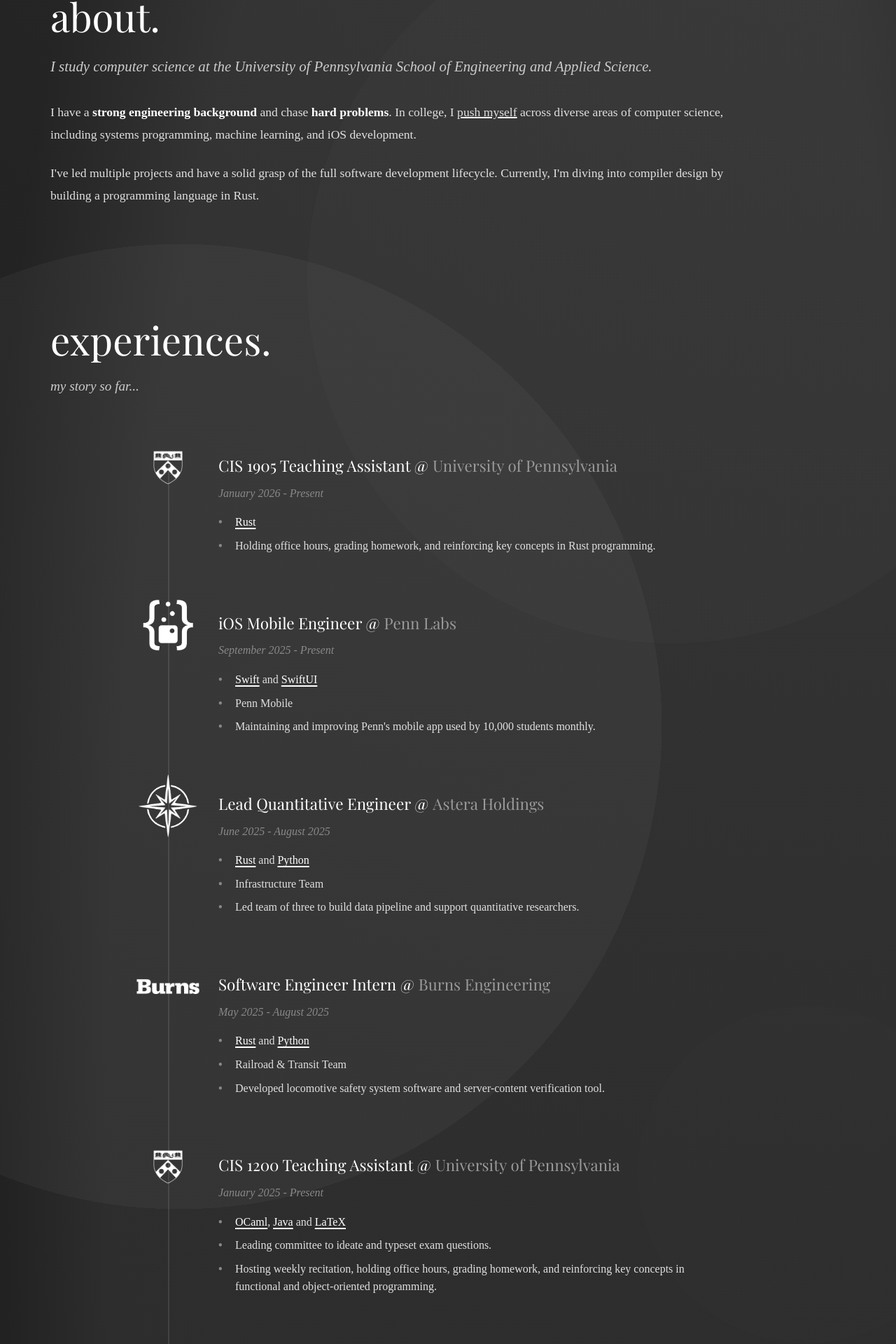
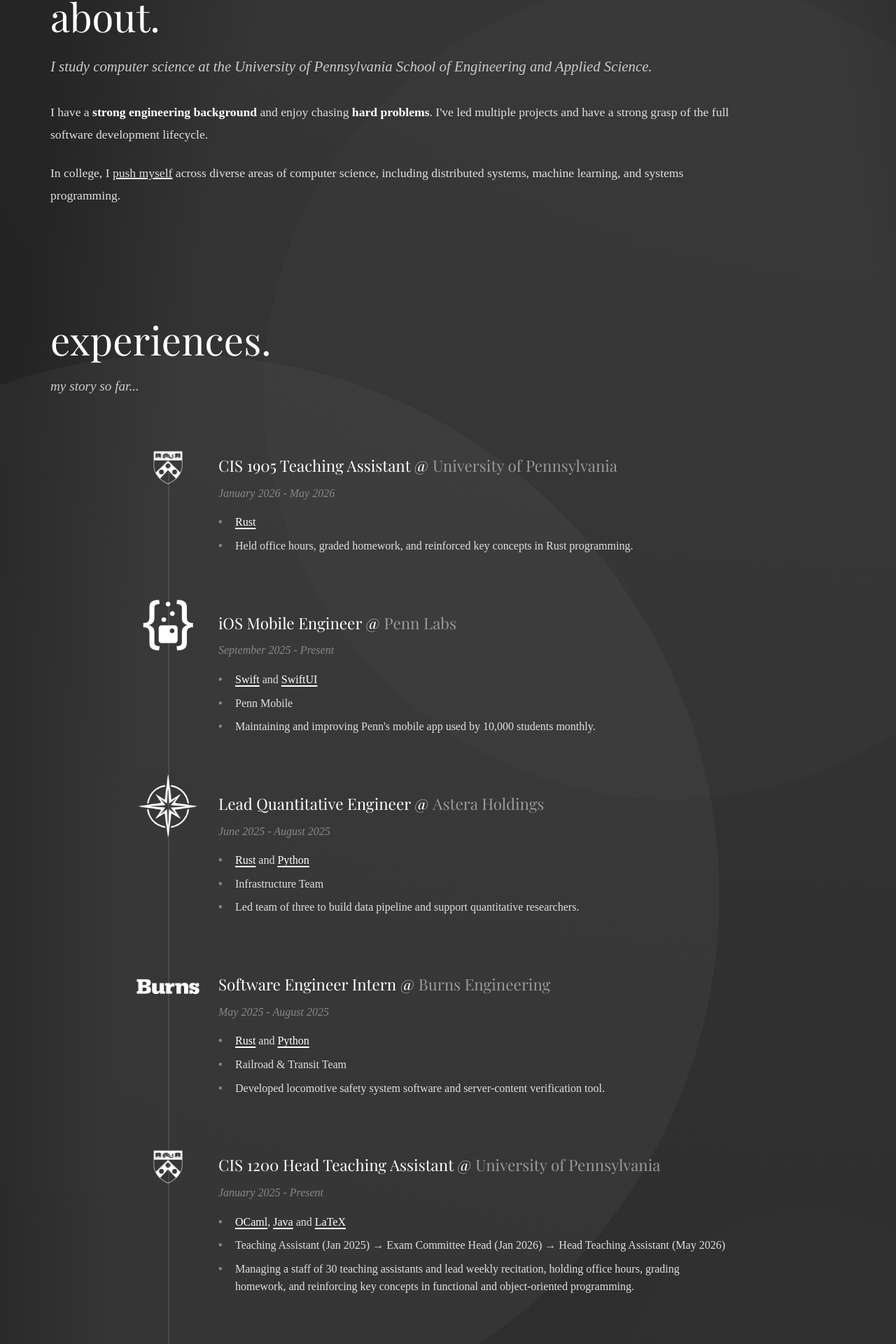
Before and after one commit to nathanaronson/nathan-aronson-website, a React (Vite) app: page / in a window 1280 px wide. Shown: the part 882-2802 px from the top of the page at 70% size. Built offline with nearby package versions, Linux system fonts and the light colour scheme; a web font is replaced by a local one.

Commit message:
Updated May 2026

```diff
--- a/src/components/About.tsx
+++ b/src/components/About.tsx
@@ -40,16 +40,14 @@
             Engineering and Applied Science.
           </p>
           <p>
-            I have a <strong>strong engineering background</strong> and chase{' '}
-            <strong>hard problems</strong>. In college, I{' '}
-            <span className="underline">push myself</span> across diverse areas
-            of computer science, including systems programming, machine
-            learning, and iOS development.
+            I have a <strong>strong engineering background</strong> and enjoy
+            chasing <strong>hard problems</strong>. I've led multiple projects
+            and have a strong grasp of the full software development lifecycle.
           </p>
           <p>
-            I've led multiple projects and have a solid grasp of the full
-            software development lifecycle. Currently, I'm diving into compiler
-            design by building a programming language in Rust.
+            In college, I <span className="underline">push myself</span> across
+            diverse areas of computer science, including distributed systems,
+            machine learning, and systems programming.
           </p>
         </div>
       </div>
--- a/src/components/Experiences.tsx
+++ b/src/components/Experiences.tsx
@@ -23,19 +23,19 @@
 
   const experiencesData: Experience[] = [
     {
-      id: 1,
+      id: 0,
       title: 'CIS 1905 Teaching Assistant',
       location: 'University of Pennsylvania',
-      date: 'January 2026 - Present',
+      date: 'January 2026 - May 2026',
       image: pennImage,
       alt: 'University of Pennsylvania',
       skills: ['Rust'],
       items: [
-        'Holding office hours, grading homework, and reinforcing key concepts in Rust programming.',
+        'Held office hours, graded homework, and reinforced key concepts in Rust programming.',
       ],
     },
     {
-      id: 2,
+      id: 1,
       title: 'iOS Mobile Engineer',
       location: 'Penn Labs',
       date: 'September 2025 - Present',
@@ -48,7 +48,7 @@
       ],
     },
     {
-      id: 3,
+      id: 2,
       title: 'Lead Quantitative Engineer',
       location: 'Astera Holdings',
       date: 'June 2025 - August 2025',
@@ -61,7 +61,7 @@
       ],
     },
     {
-      id: 4,
+      id: 3,
       title: 'Software Engineer Intern',
       location: 'Burns Engineering',
       date: 'May 2025 - August 2025',
@@ -74,20 +74,20 @@
       ],
     },
     {
-      id: 5,
-      title: 'CIS 1200 Teaching Assistant',
+      id: 4,
+      title: 'CIS 1200 Head Teaching Assistant',
       location: 'University of Pennsylvania',
       date: 'January 2025 - Present',
       image: pennImage,
       alt: 'University of Pennsylvania',
       skills: ['OCaml', 'Java', 'LaTeX'],
       items: [
-        'Leading committee to ideate and typeset exam questions.',
-        'Hosting weekly recitation, holding office hours, grading homework, and reinforcing key concepts in functional and object-oriented programming.',
+        'Teaching Assistant (Jan 2025) → Exam Committee Head (Jan 2026) → Head Teaching Assistant (May 2026)',
+        'Managing a staff of 30 teaching assistants and lead weekly recitation, holding office hours, grading homework, and reinforcing key concepts in functional and object-oriented programming.',
       ],
     },
     {
-      id: 6,
+      id: 5,
       title: 'Software Engineer',
       location: 'Penn Electric Racing',
       date: 'September 2024 - May 2025',
@@ -100,7 +100,7 @@
       ],
     },
     {
-      id: 7,
+      id: 6,
       title: 'President',
       location: 'FRC Team 1712',
       date: 'September 2021 - June 2024',
@@ -113,7 +113,7 @@
       ],
     },
     {
-      id: 8,
+      id: 7,
       title: 'Director',
       location: 'CodeLM',
       date: 'September 2020 - June 2024',
--- a/src/components/Projects.tsx
+++ b/src/components/Projects.tsx
@@ -19,6 +19,48 @@
   const projectsData: ProjectItem[] = [
     {
       id: 1,
+      title: 'dploy',
+      role: 'Full-Stack & Agent Engineer',
+      tech: 'React, Ink, FastAPI, OpenClaw, Modal, Tailwind, Claude/Gemini Agents',
+      description:
+        'CLI and web app that takes any repository (CLI or full stack) and delegates two agents to build it inside a Modal sandbox, and exposes it to the internet via a live URL.',
+      icon: 'fas fa-rocket',
+      url: 'https://github.com/nathanaronson/dploy',
+      items: [
+        'Drives a planning agent to provision, and a builder agent to deploy arbitrary repositories with no manual configuration.',
+        'Tuned OpenClaw optimizations to reach sub-minute deployment times for supported repositories.',
+      ],
+    },
+    {
+      id: 2,
+      title: 'Darwin — 2nd Place, Cubist Hackathon 2026',
+      role: '2nd Place Winner, Cubist Hackathon Spring 2026',
+      tech: 'React, FastAPI, Modal, Tailwind, Claude/Gemini Agents',
+      description:
+        'Evolutionary chess engine that generates new strategies, assigns agents to develop competing variants, and pits them against each other to crown the next base model.',
+      icon: 'fas fa-chess',
+      url: 'https://github.com/nathanaronson/darwin',
+      items: [
+        'Orchestrator agent proposes 16 strategies each generation, spinning up flash agents to implement and refine competing variants.',
+        'Runs round-robin tournaments in parallel across a distributed network of Modal sandboxes to select the strongest model.',
+      ],
+    },
+    {
+      id: 3,
+      title: 'Unix-like Operating System',
+      role: 'Systems Engineer',
+      tech: 'C',
+      description:
+        'A Unix-like operating system including a kernel, bootloader, file system, and shell.',
+      icon: 'fas fa-terminal',
+      url: 'https://github.com/nathanaronson',
+      items: [
+        'Architected a FAT-16 file system with directory, block, and I/O helpers, plus kernel calls exposed to shell routines.',
+        'Built a shell supporting multi-stage pipelines, I/O redirection, and signal handling to prevent race conditions.',
+      ],
+    },
+    {
+      id: 4,
       title: 'Arc - Programming Language',
       role: 'Systems Engineer',
       tech: 'Rust',
@@ -32,7 +74,7 @@
       ],
     },
     {
-      id: 2,
+      id: 5,
       title: 'Videre',
       role: 'Education & ML Engineer',
       tech: 'Python, TypeScript, React, Tailwind, MongoDB, Manim, FastAPI, ElevenLabs, Context7, Claude API, AWS',
@@ -46,7 +88,7 @@
       ],
     },
     {
-      id: 3,
+      id: 6,
       title: 'Penn Mobile',
       role: 'iOS Engineer',
       tech: 'Swift, SwiftUI, UIKit, AlarmKit, ActivityKit, WidgetKit',
@@ -60,7 +102,7 @@
       ],
     },
     {
-      id: 4,
+      id: 7,
       title: 'Apartment Rent Prediction and Classification',
       role: 'Data Scientist & ML Engineer',
       tech: 'Python, Pandas, Sklearn, PyTorch, NumPy',
@@ -74,7 +116,7 @@
       ],
     },
     {
-      id: 5,
+      id: 8,
       title: 'Ultimate Tic-Tac-Toe & AI',
       role: 'Software Developer',
       tech: 'Java, JSwing',
@@ -88,7 +130,7 @@
       ],
     },
     {
-      id: 6,
+      id: 9,
       title: 'WaterWatch',
       role: 'iOS Developer',
       tech: 'Swift, SwiftUI, WidgetKit',
@@ -102,7 +144,7 @@
       ],
     },
     {
-      id: 7,
+      id: 10,
       title: 'ThermaHax',
       role: 'Hardware Engineer & Embedded Systems Developer',
       tech: 'Arduino, C++',
@@ -116,7 +158,7 @@
       ],
     },
     {
-      id: 8,
+      id: 11,
       title: 'Discord Bots',
       role: 'Software Developer',
       tech: 'Python, Discord.py',
--- a/src/css/main.css
+++ b/src/css/main.css
@@ -67,7 +67,7 @@
       transparent 6%
     );
   background-repeat: no-repeat;
-  background-size: 100% 800vh;
+  background-size: 100% 900vh;
   background-attachment: scroll;
 }
 .container {
```
